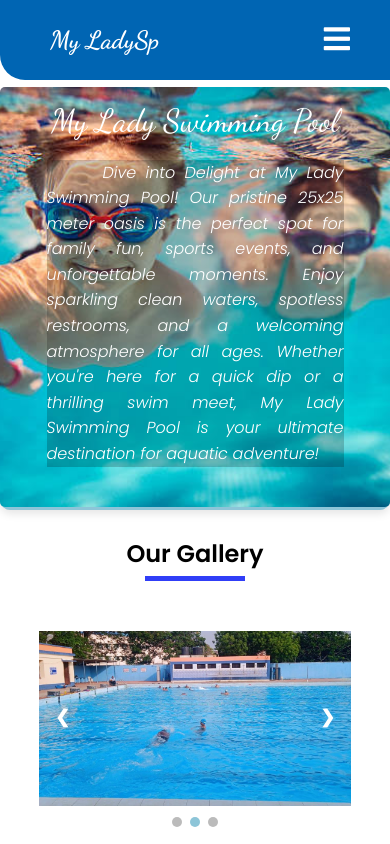
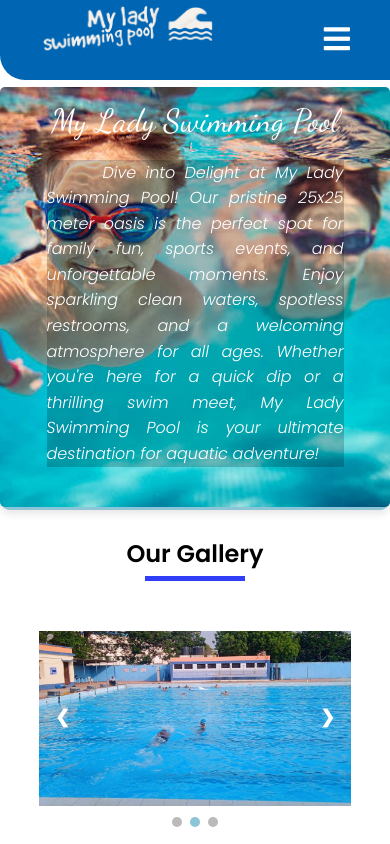
Before and after one commit to myladyswimmingpool/home, a plain HTML site: page index.html in a window 390 px wide. Shown: the top 844 px of the page. Drawn offline with Linux system fonts and the light colour scheme.

Commit message:
Add files via upload

```diff
--- a/index.html
+++ b/index.html
@@ -6,6 +6,7 @@
     <link rel="stylesheet" href="style/style.css">
     <!-- Use CDN link for Font Awesome -->
     <link rel="stylesheet" href="https://cdnjs.cloudflare.com/ajax/libs/font-awesome/5.15.4/css/all.min.css">
+    <link rel="shortcut icon" href="static/shortcut.png" type="image/png">
     <title>My ladys swimming pool</title>
 </head>
 <body>
@@ -14,7 +15,7 @@
         <label for="check" class="checkbtn">
             <i class="fas fa-bars"></i>
         </label>
-        <label class="logo">My LadySp</label>
+        <label class="logo"><img src="static/logo.png" alt=""></label>
         <ul>
             <li><a href="https://maps.app.goo.gl/HCmXUX75ETzp7CKT8" class="nav-link" target="_blank"><i class="fas fa-directions"></i> Location</a></li>
             <li><a href="#services" class="nav-link"><i class="fas fa-swimming-pool"></i> Services</a></li>
@@ -122,7 +123,7 @@
                     <img src="static/icon/stopwatch-solid.svg" alt="User Plus Icon" width="40" height="40">
                     <h2>Competitive Training</h2>
                     <p>We offer specialized training for children aiming to compete at the highest levels.
-                        Our experienced NAS coaches provide expert guidance and rigorous training programs
+                        Our experienced NIS coaches provide expert guidance and rigorous training programs
                         tailored to each child's needs. With a focus on competitive techniques and performance,
                         we help young swimmers achieve their full potential and excel in competitions.</p>
 
@@ -138,7 +139,7 @@
                 <div class="row-col">
                     <h4>Person In-charge</h4>
                     <ul>
-                        <li><h5>Sathya Prakash</h5></li>
+                        <li><h5>Elavarasan</h5></li>
                         <li><i class="fa fa-phone" aria-hidden="true"></i> +91 8754583134</li>
                         <li><i class="fas fa-calendar" aria-hidden="true"></i> Tue - Sun</li>
                         <li><i class="fas fa-clock" aria-hidden="true"></i> 6am to 6pm</li>
--- a/script.js
+++ b/script.js
@@ -5,6 +5,12 @@ document.querySelectorAll('.nav-link').forEach(link => {
         body.classList.remove('menu-open');
     });
 });
+
+// document.querySelectorAll('.social-links a').forEach(link => {
+//     link.addEventListener('click', function() {
+//         this.classList.add('clicked');
+//     });
+// });
 
 document.addEventListener('DOMContentLoaded', function () {
     const checkBtn = document.getElementById('check');
--- a/style/style.css
+++ b/style/style.css
@@ -22,13 +22,21 @@ nav {
     top: 0;
 }
 
-label.logo {
+/* label.logo {
     color: white;
     font-size: 30px;
     font-family: 'Dancing Script', cursive;
     line-height: 80px;
     padding: 0 100px;
     font-weight: bold;
+} */
+
+label.logo img {
+    height: 60px; /* Adjust this to match the line-height of the text */
+    vertical-align: middle; /* This will align the image vertically to the middle of the text */
+    padding: 0 100px;
+    margin-top: 5px;
+
 }
 
 nav ul {
@@ -454,10 +462,18 @@ a:hover {
 } */
 
 @media (max-width: 952px) {
-    label.logo {
+    /* label.logo {
         font-size: 25px;
         padding-left: 50px;
+    } */
+    label.logo img {
+        height: 50px; /* Adjust this to match the line-height of the text */
+        vertical-align: middle; /* This will align the image vertically to the middle of the text */
+        padding: 0 50px;
+        margin-top: 5px;
+
     }
+
     /* nav ul li a {
         font-size: 14px;
     } */
@@ -484,7 +500,7 @@ a:hover {
         display: block;
     }
     nav {
-        height: fit-content;
+        /* height: fit-content; */
         top: 0;
         z-index: 1000;
     }
@@ -520,6 +536,13 @@ a:hover {
     }
     #check:checked ~ ul {
         left: 0;
+    }
+    label.logo img {
+        height: 50px; /* Adjust this to match the line-height of the text */
+        vertical-align: middle; /* This will align the image vertically to the middle of the text */
+        padding: 0 40px;
+        /* margin-top: 5px; */
+
     }
     .row-col {
         width: 100%;
```
Also changed, not shown: static/logo.png (added), static/shortcut.png (added).
